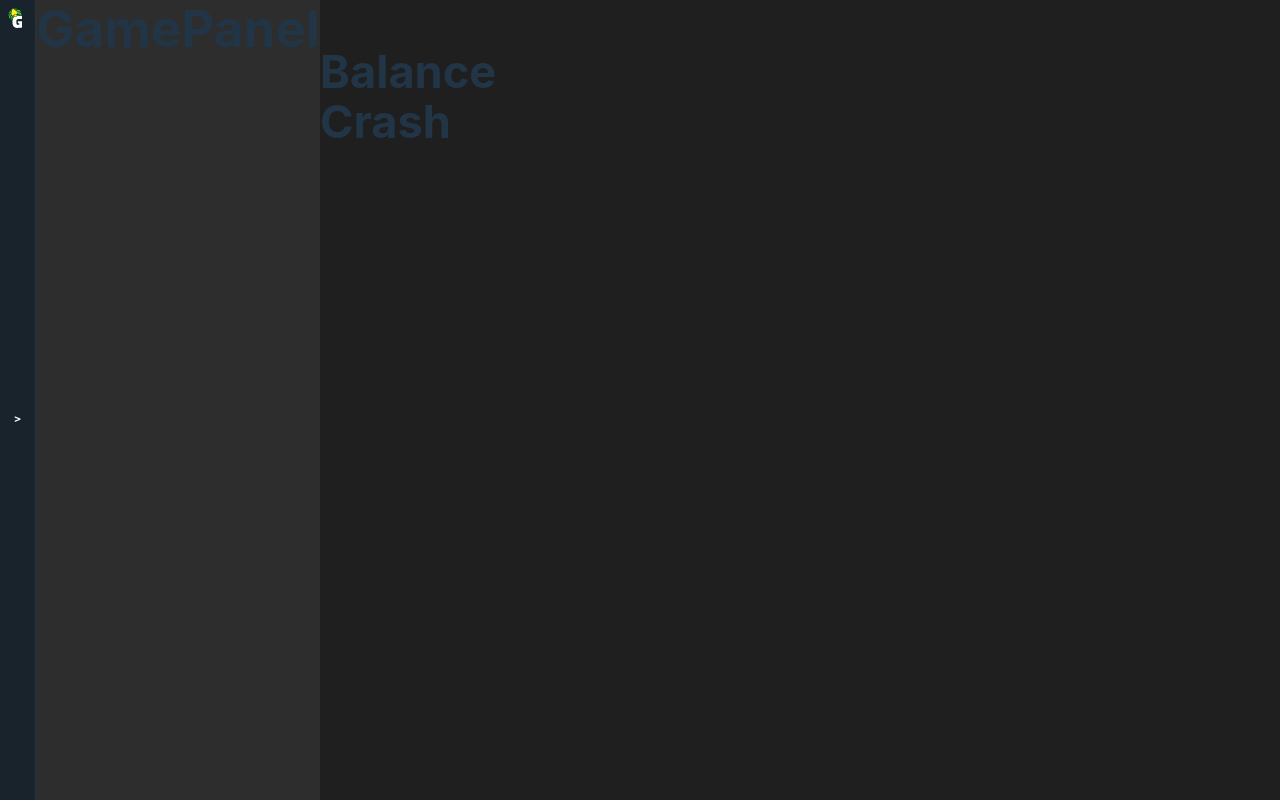
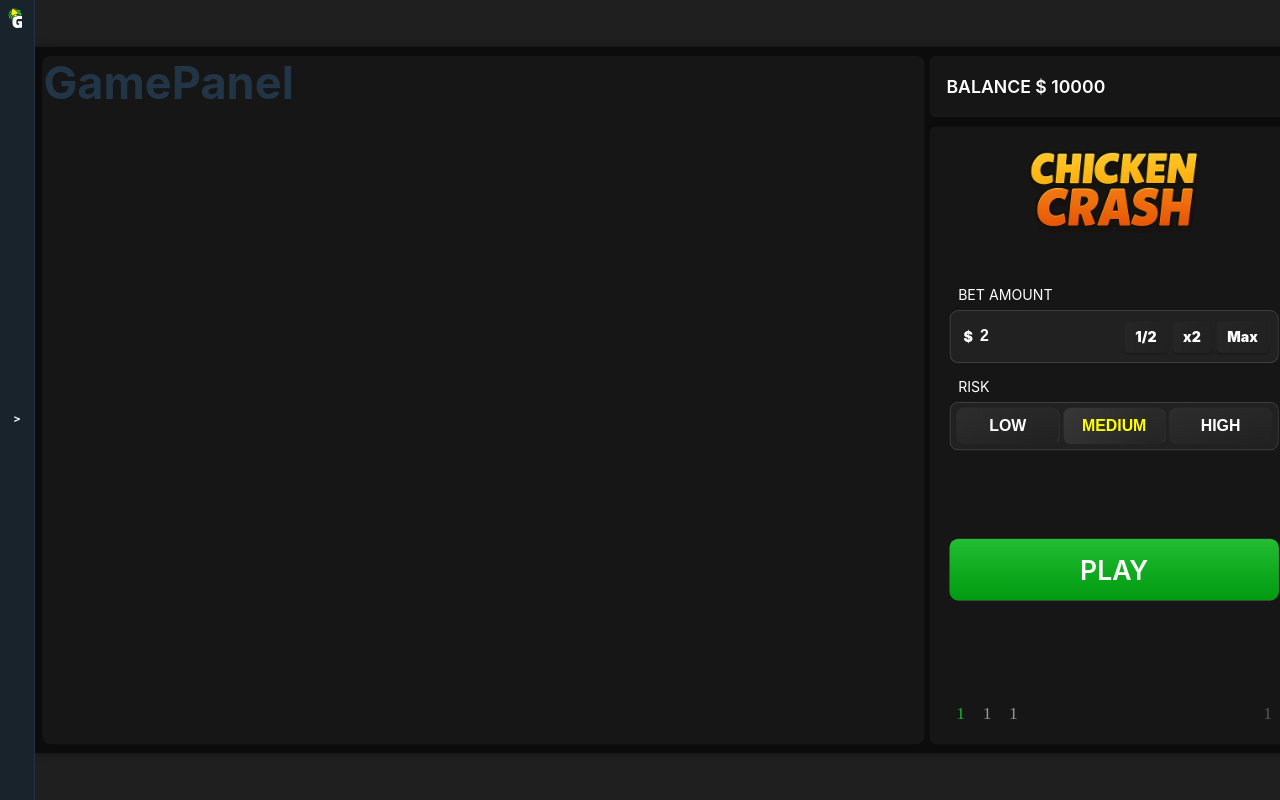
Before and after one commit to Liam19950327/TGgame-chicken-crash-, a React (Vite) app: page / in a window 1280 px wide. Built offline with nearby package versions, Linux system fonts and the light colour scheme.

Commit message:
complete crash panel

```diff
--- a/src/components/header/index.css
+++ b/src/components/header/index.css
@@ -5,7 +5,7 @@
     border-right: 1px solid #27343f;
     display: flex;
     flex-direction: column;
-    transition: all 0.1s ease;
+    /* transition: all 0.1s ease; */
 }
 
 .header-logo {
--- a/src/components/mainPanel/chickenPanel/balance/index.css
+++ b/src/components/mainPanel/chickenPanel/balance/index.css
@@ -0,0 +1,20 @@
+.balance {
+    align-items: center;
+    background: #161616;
+    border: 1px solid #0000;
+    border-radius: 8px;
+    box-sizing: border-box;
+    color: #fff;
+    display: flex;
+    height: 70px;
+    padding: 4px;
+    width: 100%;
+}
+
+.balance p {
+    color: white;
+    font-size: 20px;
+    margin-left: 15px;
+    font-weight: 600;
+    margin: 20px 0px 20px 15px;
+}
--- a/src/components/mainPanel/chickenPanel/balance/index.jsx
+++ b/src/components/mainPanel/chickenPanel/balance/index.jsx
@@ -2,9 +2,11 @@
 import './index.css'
 
 const Balance = () => {
+    let balance = 10000;
+
     return (
         <div className='balance'>
-            <h1>Balance</h1>
+            <p>{"BALANCE" + " " + "$" + " " + balance}</p>
         </div>
     )
 }
--- a/src/components/mainPanel/chickenPanel/crash/index.css
+++ b/src/components/mainPanel/chickenPanel/crash/index.css
@@ -0,0 +1,181 @@
+.crash {
+    align-items: center;
+    background: #161616;
+    border: 1px solid #0000;
+    border-radius: 8px;
+    box-sizing: border-box;
+    display: flex;
+    flex-direction: column;
+    height: 700px;
+    justify-content: space-between;
+    padding: 20px;
+    width: 100%;
+}
+
+.crash img {
+    margin: 5px 0 20px;
+    height: 95px;
+}
+
+.crash-section {
+    height: 100%;
+    display: flex;
+    flex-direction: column;
+    justify-content: space-around;
+}
+
+.risk-selector-container {
+    display: flex;
+    flex-direction: column;
+    margin-top: 15px;
+    width: 100%;
+}
+
+.inner-title {
+    color: #fff;
+    margin-left: 10px;
+}
+
+.risk-selector {
+    background: linear-gradient(#212121, #212121) padding-box, linear-gradient(#404040, #404040) border-box;
+    border: 1px solid #0000;
+    border-radius: 10px;
+    box-sizing: border-box;
+    color: #fff;
+    display: flex;
+    font-family: Arial, sans-serif;
+    justify-content: space-around;
+    margin-top: 5px;
+    padding: 5px;
+    width: 100%;
+}
+
+.risk-btn:not(:last-child) {
+    border-right: 1px solid #333;
+}
+
+.risk-btn {
+    background: linear-gradient(90deg, #30303059, #24242459 85%) padding-box, linear-gradient(175deg, #40404059, #20202059 95%) border-box;
+    border: 1px solid #0000;
+    border-radius: 10px;
+    box-sizing: border-box;
+    color: #fff;
+    cursor: pointer;
+    font-size: 18px;
+    font-weight: 900;
+    margin: 0;
+    padding: 10px 20px;
+    transition: background-color .3s;
+    width: 32.5%;
+}
+
+.risk-btn.selected,
+.risk-btn:hover {
+    background: linear-gradient(90deg, #4f4f4f59, #2d2d2d59 85%) padding-box, linear-gradient(175deg, #40404059, #20202059 95%) border-box;
+}
+
+.risk-btn.selected.medium {
+    color: #ff0;
+}
+
+.bet-ui {
+    align-items: center;
+    background: linear-gradient(#212121, #212121) padding-box, linear-gradient(#404040, #404040) border-box;
+    border: 1px solid #0000;
+    border-radius: 10px;
+    box-sizing: border-box;
+    color: #fff;
+    display: flex;
+    font-size: 16px;
+    justify-content: space-around;
+    margin-top: 5px;
+    padding: 10px;
+    pointer-events: none;
+    transition: border .3s;
+}
+
+.bet-ui span {
+    font-weight: 900;
+    padding: 0 5px;
+}
+
+.bet-ui input {
+    background-color: #28282800;
+    border: 1px solid #29c23800;
+    border-radius: 4px;
+    color: #fff;
+    flex-grow: 1;
+    font-size: 18px;
+    font-weight: 900;
+    height: 100%;
+    line-height: 16px;
+    margin-left: 2px;
+    margin-right: 10px;
+    padding: 0;
+    pointer-events: auto;
+    top: 0;
+    width: 150px;
+}
+
+.bet-ui button {
+    background: linear-gradient(90deg, #30303059, #24242459 85%) padding-box;
+    border: 1px solid #0000;
+    border-radius: 6px;
+    box-shadow: 0 2px 0 #0003;
+    color: #fff;
+    cursor: pointer;
+    font-size: 16px;
+    font-weight: 900;
+    margin-left: 4px;
+    padding: 8px 12px;
+    pointer-events: auto;
+}
+
+.bet-button {
+    background-image: linear-gradient(180deg, #22bd32, #019a10);
+    font-size: 30px;
+}
+
+.bet-button,
+.bet-button.cash-out-button {
+    border: none;
+    border-radius: 10px;
+    box-sizing: border-box;
+    color: #fff;
+    cursor: pointer;
+    font-weight: 600;
+    height: 70px;
+    margin-top: 25px;
+    transition: background-color .2s;
+    width: 100%;
+}
+
+.BettingSectionFooterWrapper {
+    display: flex;
+    justify-content: space-between;
+    margin-top: 60px;
+    width: 100%;
+}
+
+.BettingSectionFooterWrapperPart1,
+.BettingSectionFooterWrapperPart2 {
+    margin-top: 15px;
+}
+
+.icon.active {
+    color: #1eb02d;
+}
+
+.icon {
+    color: #969696;
+    cursor: pointer;
+    display: inline;
+    font-family: CustomIcons;
+    font-size: 20px;
+    margin: 10px;
+}
+
+.icon.disabled {
+    opacity: .5;
+    pointer-events: none;
+}
--- a/src/components/mainPanel/chickenPanel/crash/index.jsx
+++ b/src/components/mainPanel/chickenPanel/crash/index.jsx
@@ -1,10 +1,46 @@
 import React from 'react'
 import './index.css'
+import logo from "../../../../assets/logo.png"
 
 const Crash = () => {
     return (
         <div className='crash'>
-            <h1>Crash</h1>
+            <img src={logo} alt="" />
+            <div className='crash-section'>
+                <div>
+                    <div className="bet-amount-wrapper">
+                        <span className='inner-title'>BET AMOUNT</span>
+                        <div className="bet-ui">
+                            <span>$</span>
+                            <input type="text" className='custom-keyboard-input' value={2} />
+                            <button>1/2</button>
+                            <button>x2</button>
+                            <button>Max</button>
+                        </div>
+                    </div>
+                    <div className="risk-selector-container">
+                        <span className='inner-title'>RISK</span>
+                        <div className="risk-selector">
+                            <button className='risk-btn low'>LOW</button>
+                            <button className='risk-btn medium selected'>MEDIUM</button>
+                            <button className='risk-btn high'>HIGH</button>
+                        </div>
+                    </div>
+                </div>
+                <div>
+                    <button className='bet-button'>PLAY</button>
+                </div>
+            </div>
+            <div className='BettingSectionFooterWrapper'>
+                <div className="BettingSectionFooterWrapperPart1">
+                    <p className='icon active'>1</p>
+                    <p className='icon'>1</p>
+                    <p className='icon'>1</p>
+                </div>
+                <div className="BettingSectionFooterWrapperPart2">
+                    <p className='icon  disabled'>1</p>
+                </div>
+            </div>
         </div>
     )
 }
--- a/src/components/mainPanel/chickenPanel/index.css
+++ b/src/components/mainPanel/chickenPanel/index.css
@@ -0,0 +1,8 @@
+.chicken-panel {
+    display: flex;
+    flex-direction: column;
+    flex-grow: 1;
+    justify-content: space-between;
+    max-width: 420px;
+    height: 780px;
+}
--- a/src/components/mainPanel/chickenPanel/index.jsx
+++ b/src/components/mainPanel/chickenPanel/index.jsx
@@ -1,32 +1,10 @@
-import React, { useEffect } from 'react'
+import React from 'react'
 import './index.css'
 import Balance from './balance'
 import Crash from './crash'
 
 const ChickenPanel = () => {
-    useEffect(() => {
-        window.addEventListener("load", scaleApplicationWrapper);
-        window.addEventListener("resize", scaleApplicationWrapper);
-    }, []);
 
-    useEffect(() => {
-        scaleApplicationWrapper();
-    }, []);
-
-    const scaleApplicationWrapper = () => {
-        const appWrapper = document.querySelector(".chicken-panel");
-        const maxWidth = 1450;
-        const maxHeight = 800;
-        const scaleWidth = window.innerWidth / maxWidth;
-        const scaleHeight = window.innerHeight / maxHeight;
-        const scale = Math.min(scaleWidth, scaleHeight);
-        appWrapper.style.transform = `scale(${scale})`;
-        appWrapper.style.transformOrigin = "top left";
-        const offsetX = (window.innerWidth - maxWidth * scale) / 2;
-        const offsetY = (window.innerHeight - maxHeight * scale) / 2;
-        appWrapper.style.marginLeft = `${offsetX}px`;
-        appWrapper.style.marginTop = `${offsetY}px`;
-    };
 
     return (
         <div className='chicken-panel'>
--- a/src/components/mainPanel/gamePanel/index.css
+++ b/src/components/mainPanel/gamePanel/index.css
@@ -1,3 +1,8 @@
 .game-panel {
-    background-color: #2d2d2d;
+    background: #161616;
+    border: 2px solid #0000;
+    border-radius: 10px;
+    position: relative;
+    width: 1000px;
+    height: 780px;
 }
--- a/src/components/mainPanel/index.css
+++ b/src/components/mainPanel/index.css
@@ -1,5 +1,22 @@
+.panel {
+    height: 100vh;
+    overflow: hidden;
+    width: 100vw;
+}
+
 .main-panel {
-    width: calc(100vw - 36px);
-    height: 100vh;
+    align-items: center;
+    background-color: #0c0c0c;
+    box-shadow: 0 0 10px #00000080;
     display: flex;
+    height: 800px;
+    justify-content: space-around;
+    padding: 0 5px;
+    width: 1440px;
 }
+
+@media screen and (max-width:1060px) {
+    .panel {
+        height: calc(100vh - 36px);
+    }
+}
--- a/src/components/mainPanel/index.jsx
+++ b/src/components/mainPanel/index.jsx
@@ -1,13 +1,39 @@
-import React from 'react'
+import React, { useEffect } from 'react'
 import './index.css'
 import ChickenPanel from './chickenPanel'
 import GamePanel from './gamePanel'
 
 const MainPanel = () => {
+    useEffect(() => {
+        window.addEventListener("load", scaleApplicationWrapper);
+        window.addEventListener("resize", scaleApplicationWrapper);
+    }, []);
+
+    useEffect(() => {
+        scaleApplicationWrapper();
+    }, []);
+
+    const scaleApplicationWrapper = () => {
+        const appWrapper = document.querySelector(".main-panel");
+        const maxWidth = 1450;
+        const maxHeight = 800;
+        const scaleWidth = window.innerWidth / maxWidth;
+        const scaleHeight = window.innerHeight / maxHeight;
+        const scale = Math.min(scaleWidth, scaleHeight);
+        appWrapper.style.transform = `scale(${scale})`;
+        appWrapper.style.transformOrigin = "top left";
+        const offsetX = (window.innerWidth - maxWidth * scale) / 2;
+        const offsetY = (window.innerHeight - maxHeight * scale) / 2;
+        appWrapper.style.marginLeft = `${offsetX}px`;
+        appWrapper.style.marginTop = `${offsetY}px`;
+    };
+
     return (
-        <div className='main-panel'>
-            <GamePanel />
-            <ChickenPanel />
+        <div className='panel'>
+            <div className='main-panel'>
+                <GamePanel />
+                <ChickenPanel />
+            </div>
         </div>
     )
 }
```
